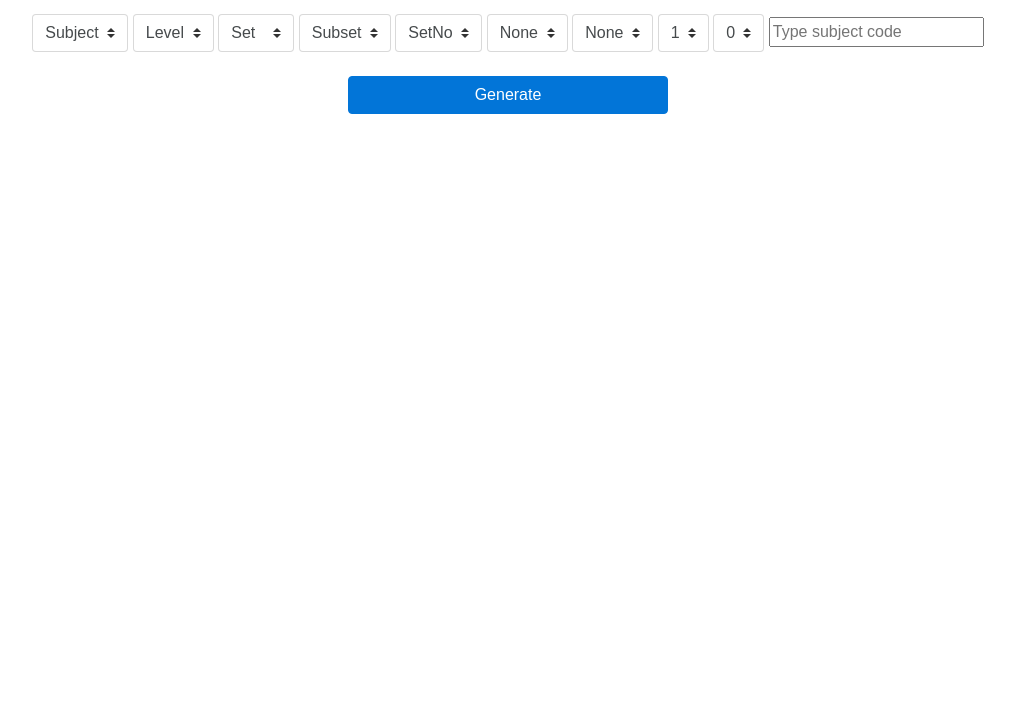
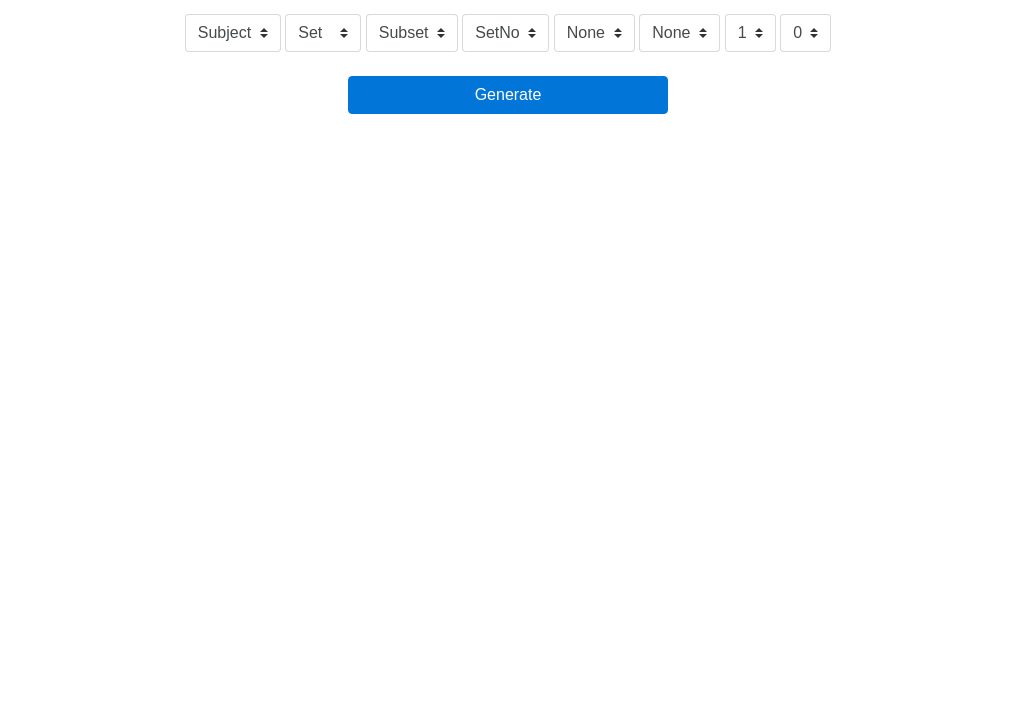
Before and after one commit to chutipon29301/MonkeyQRGeneratorElectron, a website: page index.html in a window 1280 px wide. Shown: the part 86-800 px from the top of the page, without its empty margins (132-1147 px from the left). Drawn offline with Linux system fonts and the light colour scheme.

Commit message:
Change option ui

```diff
--- a/index.html
+++ b/index.html
@@ -10,13 +10,12 @@
 
     <!-- normal script imports etc  -->
     <script src="public/js/jquery.min.js" type="text/javascript"></script>
-    <script src="public/js/tether.min.js" type="text/javascript"></script>
+    <script src="public/js/tether.js" type="text/javascript"></script>
     <script src="public/js/bootstrap.min.js" type="text/javascript"></script>
     <link href="public/css/tether.min.css" rel="stylesheet" type="text/css"></link>
     <link href="public/css/bootstrap.min.css" rel="stylesheet" type="text/css"></link>
     <script src="public/js/bootstrap3-typeahead.min.js" type="text/javascript"></script>
     <script src="public/js/configPath.js" type="text/javascript"></script>
-     <script src="public/js/bloodhound.js" type="text/javascript"></script>
     <script src="public/js/selectOptionGenerator.js" type="text/javascript"></script>
     <!-- Insert this line after script imports -->
 
@@ -31,7 +30,6 @@
     <br>
     <form class="form-inline" style="display: block; text-align: center">
         <select class="custom-select" id="subject"></select>
-        <select class="custom-select" id="level"></select>
         <select class="custom-select" id="set"></select>
         <select class="custom-select" id="subset"></select>
         <select class="custom-select" id="setno"></select>
@@ -39,7 +37,6 @@
         <select class="custom-select" id="subscriptno"></select>
         <select class="custom-select" id="mainrev"></select>
         <select class="custom-select" id="subrev"></select>
-        <input type="text" id="textbox" placeholder="Type subject code">
     </form>
     <br>
 
--- a/public/js/configPath.js
+++ b/public/js/configPath.js
@@ -6,6 +6,5 @@ availableSetList: ["A","B","C","D","E","F","G","H","I","J","K","L","M","N","O","
 availableSubsetList: ["A","B","E","I","P","T"],
 availableSubscriptList: ["a","b","c","r"],
 maxSetNo: 20,
-maxSubscriptNo: 20,
-availableSheetSet: []
+maxSubscriptNo: 20
 }
--- a/public/js/selectOptionGenerator.js
+++ b/public/js/selectOptionGenerator.js
@@ -1,6 +1,5 @@
 function getOption() {
     getSubject();
-    getLevel();
     getSet();
     getSubset();
     getSetNo();
@@ -13,39 +12,33 @@ function getOption() {
 function getSubject() {
     var subjectOption = document.getElementById('subject');
     subjectOption.innerHTML = '<option value="none">Subject</option>';
-    config.availableSubjectList.forEach(function (element) {
-        subjectOption.innerHTML += '<option value="' + element + '">' + element + '</option>';
-    }, this);
-}
-
-function getLevel() {
-    var levelOption = document.getElementById('level');
-    levelOption.innerHTML = '<option value="none">Level</option>';
-    config.availableLevelList.forEach(function (element) {
-        levelOption.innerHTML += '<option value="' + element + '">' + element + '</option>';
-    }, this);
+    for (subject of config.availableSubjectList) {
+        for (level of config.availableLevelList) {
+            subjectOption.innerHTML += '<option value="' + subject + level + '">' + subject + level + '</option>';
+        }
+    }
 }
 
 function getSet() {
     var setOption = document.getElementById('set');
     setOption.innerHTML = '<option value="none">Set</option>';
-    config.availableSetList.forEach(function (element) {
-        setOption.innerHTML += '<option value="' + element + '">' + element + '</option>';
-    }, this);
+    for (set of config.availableSetList) {
+        setOption.innerHTML += '<option value="' + set + '">' + set + '</option>';
+    }
 }
 
 function getSubset() {
     var subsetOption = document.getElementById('subset');
     subsetOption.innerHTML = '<option value="none">Subset</option>';
-    config.availableSubsetList.forEach(function (element) {
-        subsetOption.innerHTML += '<option value="' + element + '">' + element + '</option>';
-    }, this);
+    for (subset of config.availableSubsetList) {
+        subsetOption.innerHTML += '<option value="' + subset + '">' + subset + '</option>';
+    }
 }
 
 function getSetNo() {
     var setNoOption = document.getElementById('setno');
     setNoOption.innerHTML = '<option value="none">SetNo</option>';
-    for (let i = 0; i < 99; i++) {
+    for (let i = 0; i < config.maxSetNo; i++) {
         var temp = String(i + 1);
         if (temp.length === 1) temp = '0' + temp;
         setNoOption.innerHTML += '<option value="' + temp + '">' + temp + '</option>';
@@ -55,15 +48,15 @@ function getSetNo() {
 function getSubscript() {
     var subscriptOption = document.getElementById('subscript');
     subscriptOption.innerHTML = '<option value="none">None</option>';
-    config.availableSubscriptList.forEach(function (element) {
-        subscriptOption.innerHTML += '<option value="' + element + '">' + element + '</option>';
-    }, this);
+    for (subscript of config.availableSubscriptList) {
+        subscriptOption.innerHTML += '<option value="' + subscript + '">' + subscript + '</option>';
+    }
 }
 
 function getSubscriptNo() {
     var subscriptNoOption = document.getElementById('subscriptno');
     subscriptNoOption.innerHTML = '<option value="none">None</option>';
-    for (let i = 0; i < 99; i++) {
+    for (let i = 0; i < config.maxSubscriptNo; i++) {
         var temp = String(i + 1);
         if (temp.length === 1) temp = '0' + temp;
         subscriptNoOption.innerHTML += '<option value="' + temp + '">' + temp + '</option>';
@@ -83,22 +76,3 @@ function getSubRev() {
         subRevOption.innerHTML += '<option value="' + i + '">' + i + '</option>';
     }
 }
-
-var sheetCode = [];
-
-for (var subject of config.availableSubjectList) {
-    for (var level of config.availableLevelList) {
-        for (var set of config.availableSetList) {
-            for (var subset of config.availableSubsetList) {
-                for (let i = 0; i < config.maxSetNo; i++) {
-                    var setno = String(i + 1);
-                    if (setno.length === 1) setno = '0' + setno;
-                    for (var subscript of config.availableSubscriptList) {
-                        var sheetset = subject + level + '-' + set + subset + setno + subscript;
-                        sheetCode.push(sheetset);
-                    }
-                }
-            }
-        }
-    }
-}
```
